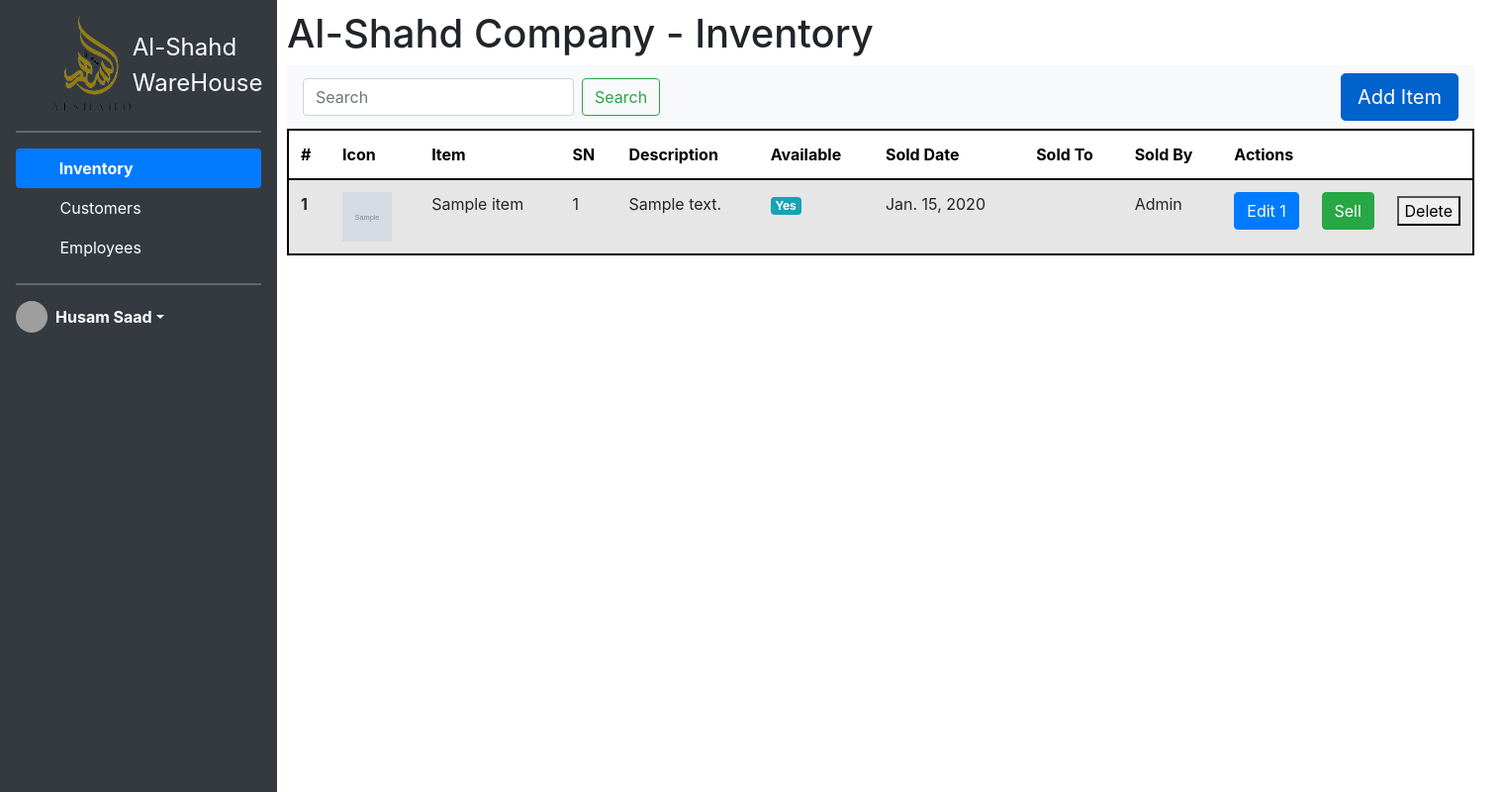
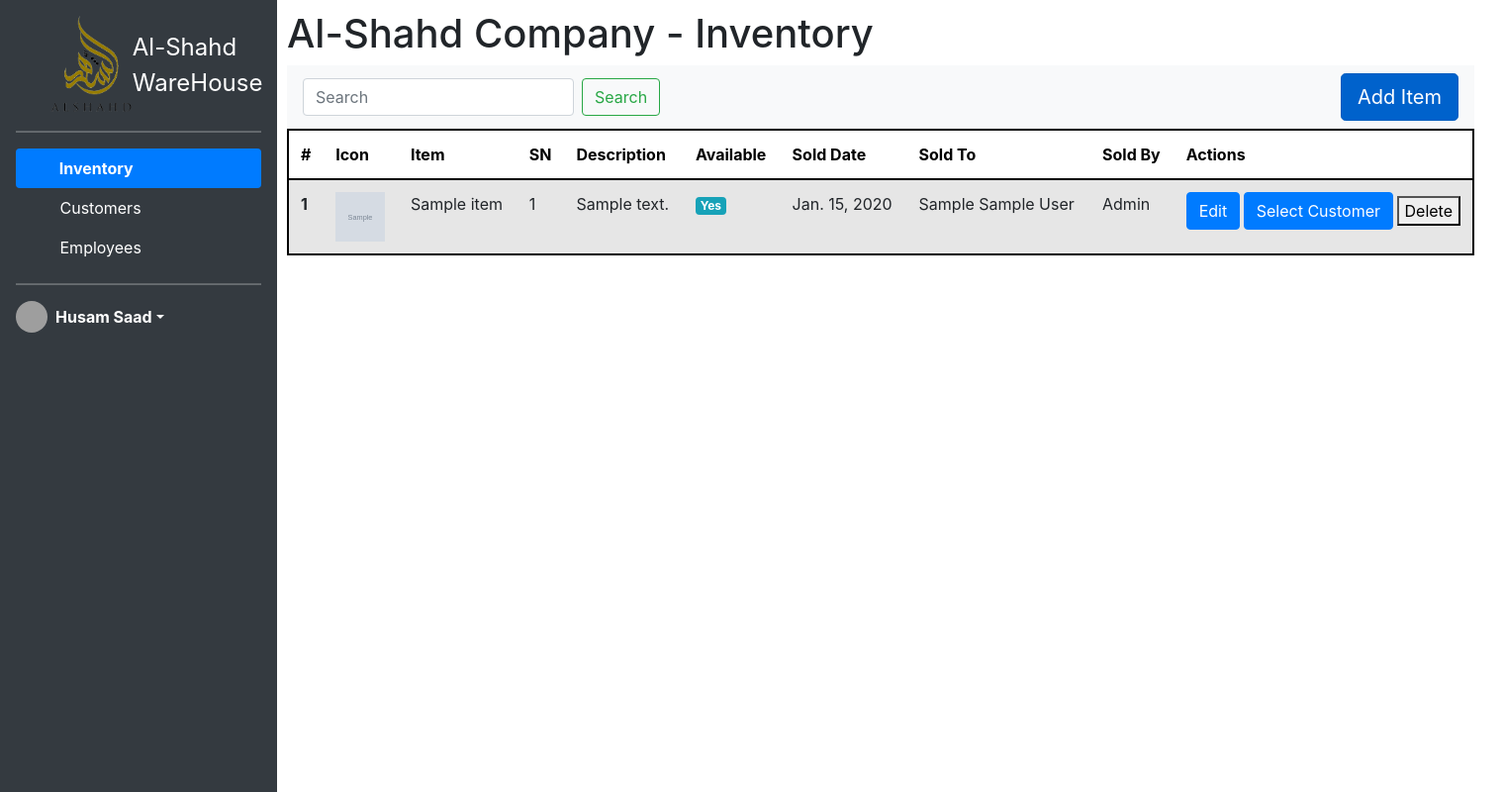
Before and after one commit to EngHusamSaad/Warehouse_Management, a Django app: page /login in a window 1520 px wide. Shown: the whole page at 99% size. Run offline with Django 5.2, Linux system fonts and the light colour scheme; tables that the repository leaves empty hold one stand-in row (values such as "Sample post"); grey boxes marked "Sample" are stand-in pictures; some libraries are stand-ins or nearby versions; grey boxes are pictures that could not be loaded.

Commit message:
add list of customer in modal

```diff
--- a/warehouse_mgt/warehousemgt/templates/main.html
+++ b/warehouse_mgt/warehousemgt/templates/main.html
@@ -136,62 +136,44 @@
                     </td>
                     {% endif %}
 
-                    {% if item.customers == None %}
-                    <td>{{ item.customers }}</td>
+                    {% if item.customer %}
+                    <td>{{ item.customer.first_name }} {{ item.customer.second_name }}</td>
                     {% else %}
                     <td>
                         <span class="badge badge-danger">Not Sold</span>
                     </td>
                     {% endif %}
-
-
-
                     <td>Admin</td>
                     <td>
                         <div class="actions">
-
-
-
-
                             <button type="button" class="btn btn-primary" data-bs-toggle="modal"
                                 data-bs-target="#exampleModal" data-id="{{ item.id }}">
                                 Edit
-                                {{ item.id }}
                             </button>
-
-
-
-
-                            <button type="button" class="btn btn-success" data-toggle="modal"
+                            <button type="button" class="btn btn-primary" data-bs-toggle="modal" data-bs-target="#customerModal">
+                                Select Customer
+                            </button>
+                            <!-- <button type="button" class="btn btn-success" data-toggle="modal"
                                 data-target="#exampleModal"
                                 data-title="Sell Item : {{ item.name_item }} - SN: {{ item.sn }}" data-content="
                                     <strong>Item Name:</strong> {{ item.name_item }} <br /><br />
                                     <strong>Item SN:</strong> {{ item.sn }} <br><br />">
                                 Sell
-                            </button>
-
+                            </button> -->
                             <form action="delete_item" method="post">
                                 {% csrf_token %}
                                 <input type="hidden" name="item_id" value="{{ item.id }}">
                                 <button type="submit">Delete</button>
                             </form>
-
-
                         </div>
                     </td>
-
                 </tr>
-
                 {% endfor %}
-
-
             </tbody>
         </table>
-
     </div>
 
-
-    <!-- Modal -->
+    <!-- Modal-Edit -->
     <div class="modal fade" id="exampleModal" tabindex="-1" aria-labelledby="exampleModalLabel" aria-hidden="true">
         <div class="modal-dialog">
             <div class="modal-content">
@@ -230,6 +212,36 @@
             </div>
         </div>
     </div>
+
+    <!-- Modal-Sell -->
+
+<div class="modal fade" id="customerModal" tabindex="-1" aria-labelledby="customerModalLabel" aria-hidden="true">
+    <div class="modal-dialog">
+        <div class="modal-content">
+            <div class="modal-header">
+                <h5 class="modal-title" id="customerModalLabel">Select Customer</h5>
+                <button type="button" class="btn-close" data-bs-dismiss="modal" aria-label="Close"></button>
+            </div>
+            <div class="modal-body">
+                <form id="selectCustomerForm" method="post" action="{% url 'select_customer' %}">
+                    {% csrf_token %}
+                    <div class="mb-3">
+                        <label for="customerSelect" class="form-label">Choose a Customer</label>
+                        <select class="form-select" id="customerSelect" name="customer_id">
+                            <option value="" disabled selected>Select a customer</option>
+                        </select>
+                    </div>
+                </form>
+            </div>
+            <div class="modal-footer">
+                <button type="button" class="btn btn-secondary" data-bs-dismiss="modal">Close</button>
+                <button type="submit" form="selectCustomerForm" class="btn btn-primary">Select</button>
+            </div>
+        </div>
+    </div>
+</div>
+
+
 
 
 
@@ -272,7 +284,7 @@
         });
     });
 
-    document.querySelector('#update_item').addEventListener('click', function() {
+    document.querySelector('#update_item').addEventListener('click', function () {
         var itemId = document.getElementById('item_id').value;
         var itemName = document.getElementById('item_name').value;
         var itemSn = document.getElementById('item_sn').value;
@@ -306,6 +318,57 @@
             });
     });
 
+
+    document.addEventListener('DOMContentLoaded', function () {
+        var customerModal = document.getElementById('customerModal');
+        customerModal.addEventListener('show.bs.modal', function (event) {
+            var button = event.relatedTarget;
+
+            fetch(`/customers_view`)
+                .then(response => response.json())
+                .then(data => {
+                    if (data.error) {
+                        alert(data.error);
+                    } else {
+                        var customerSelect = document.getElementById('customerSelect');
+                        customerSelect.innerHTML = '';
+
+                        data.forEach(customer => {
+                        var option = document.createElement('option');
+                        option.value = customer.id;
+                        option.textContent = `${customer.first_name} ${customer.second_name}`;
+                        customerSelect.appendChild(option);
+                    });
+                    }
+                })
+                .catch(error => {
+                    console.error('Error fetching item data:', error);
+                    alert('Failed to fetch item data!');
+                });
+        });
+    });
+
+    document.getElementById('selectCustomerForm').addEventListener('submit', function(event) {
+    event.preventDefault();
+    const selectedCustomer = document.getElementById('customerSelect').value;
+
+    fetch('/select_customer/', {
+        method: 'POST',
+        headers: {
+            'Content-Type': 'application/json',
+            'X-CSRFToken': '{{ csrf_token }}'
+        },
+        body: JSON.stringify({ customer_id: selectedCustomer })
+    })
+    .then(response => response.text())
+    .then(data => {
+        console.log(data); // طباعة البيانات المُرسلة
+        alert(`Customer Selected: ${data}`);
+    })
+    .catch(error => console.error('Error:', error));
+});
+
+
 </script>
 
 
--- a/warehouse_mgt/warehousemgt/urls.py
+++ b/warehouse_mgt/warehousemgt/urls.py
@@ -10,10 +10,14 @@ urlpatterns = [
     path('delete_item', views.delete_item ,name='delete_item'),
 
     path('add_customer', views.add_customer ,name='add_customer'),
+    path('delete_customer', views.delete_customer ,name='delete_customer'),
+    path('customers_view', views.customers_view, name='customers_view'),
+
 
 
     path('get_item_data/', views.get_item_data, name='get_item_data'),
     path('update_item/', views.update_item, name='update_item'),
+    path('select_customer/', views.select_customer, name='select_customer'),
 
 
 
--- a/warehouse_mgt/warehousemgt/views.py
+++ b/warehouse_mgt/warehousemgt/views.py
@@ -22,7 +22,11 @@ def login(request):
 
 
 def customers(request):
-    data = {"all_customers": Customer.objects.all()}
+    all_customers=Customer.objects.all()
+
+    data = {
+        "all_customers": all_customers,
+        }
     return render(request,"customers.html",data)
 
 
@@ -57,6 +61,14 @@ def delete_item(request):
     item.delete()
 
     return redirect("/login")
+
+
+def delete_customer(request):
+    delete_customer = request.POST["customer_id"]
+    customer = Customer.objects.get(id=int(delete_customer))
+    customer.delete()
+
+    return redirect("/customers")
 
 
 def get_item_data(request):
@@ -137,3 +149,17 @@ def add_customer(request):
             return redirect("/customers")
         else:
             return render(request, "add_customer.html", {"form": form})
+
+def customers_view(request):
+    try:
+        customers = Customer.objects.all().values('id', 'first_name', 'second_name')
+        return JsonResponse(list(customers), safe=False)
+    except Exception as e:
+        print(f"Error fetching customers: {e}")
+        return JsonResponse({'error': 'Failed to retrieve customers'}, status=500)
+
+def select_customer(request):
+    if request.method == 'POST':
+        customer_id = request.POST.get('customer_id')
+        customer = Customer.objects.get(id=customer_id)
+        return HttpResponse(f"Selected Customer: {customer.first_name} {customer.second_name}")
```
Also changed, not shown: warehouse_mgt/warehousemgt/templates/customers.html (+20 -5 lines), warehouse_mgt/media/imgs/2250195_8R4oRhw.png (added), warehouse_mgt/media/imgs/photo.png (added). Lines whose indentation alone changed are shown as unchanged.
